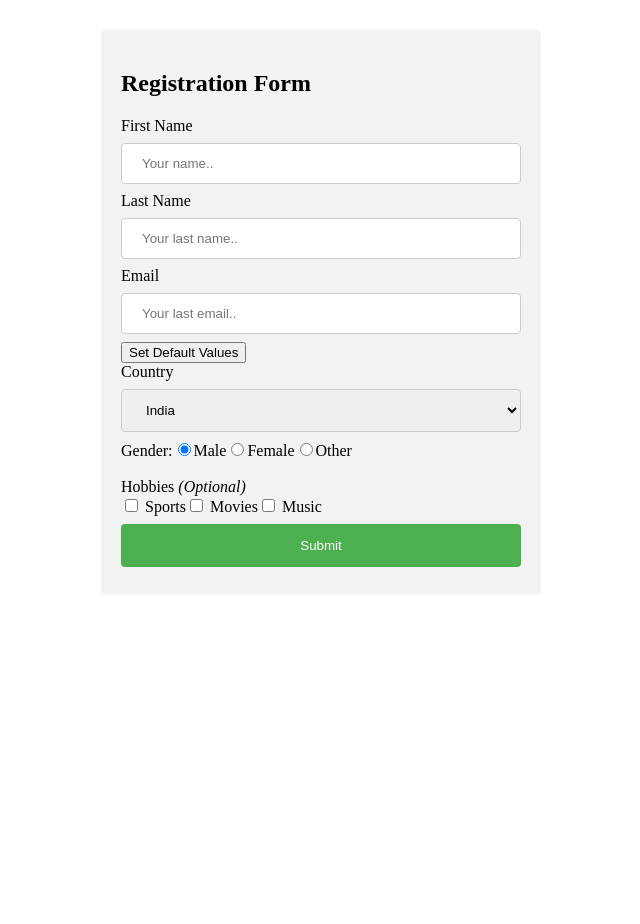
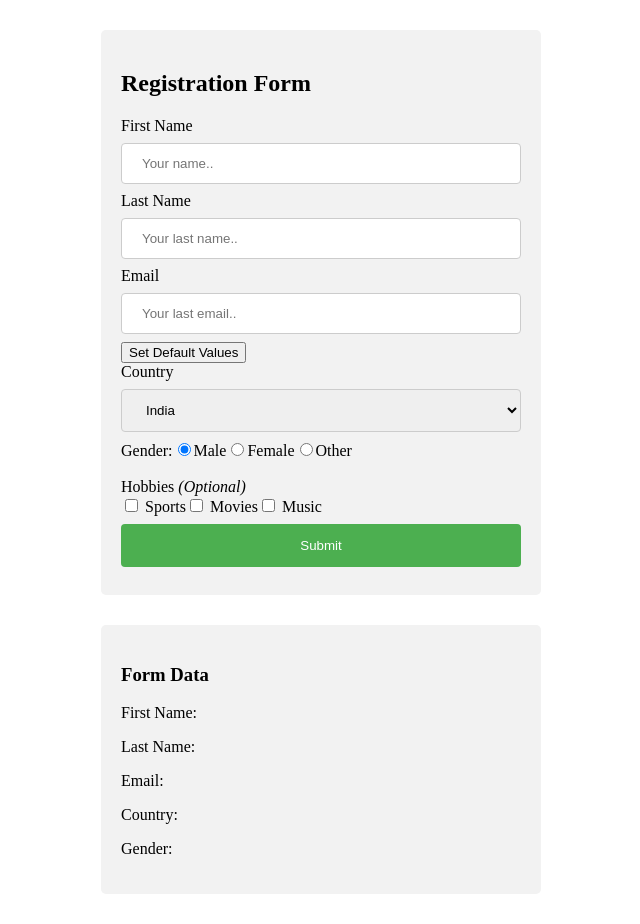
Before and after one commit to googray/ngfeatures-basic, an Angular app: page / in a window 1280 px wide. Shown: the whole page, without its empty margins (319-959 px from the left). Before the commit the page ends 800 px from the top, so only its background shows below. Built offline with nearby package versions, Linux system fonts and the light colour scheme.

Commit message:
resetForm meth

```diff
--- a/src/app/app.component.html
+++ b/src/app/app.component.html
@@ -8,10 +8,11 @@
         id="fname"
         placeholder="Your name.."
         name="firstname"
-        [(ngModel)]="firstname"
+        ngModel
         required
         #fname="ngModel"
       />
+      <!-- [(ngModel)]="firstname" -->
 
       <!-- <div>
         <small *ngIf="fname.invalid && fname.touched"
@@ -26,9 +27,10 @@
         id="lname"
         placeholder="Your last name.."
         name="lastname"
-        [(ngModel)]="lastname"
+        ngModel
         required
       />
+      <!-- [(ngModel)]="lastname" -->
       <!-- <div>
         <span *ngIf="lastname">You entered {{ lastname }}</span>
       </div> -->
@@ -101,11 +103,21 @@
   </form>
 </div>
 
-<!-- <div class="form-data">
+<div class="form-data">
   <h3>Form Data</h3>
-  <p>First Name: <b>{{firstname}}</b></p>
-  <p>Last Name: <b>{{lastname}}</b></p>
-  <p>Email: <b>{{email}}</b></p>
-  <p>Country: <b>{{country}}</b></p>
-  <p>Gender: <b>{{gen}}</b></p>
-</div> -->
+  <p>
+    First Name: <b>{{ firstname }}</b>
+  </p>
+  <p>
+    Last Name: <b>{{ lastname }}</b>
+  </p>
+  <p>
+    Email: <b>{{ email }}</b>
+  </p>
+  <p>
+    Country: <b>{{ country }}</b>
+  </p>
+  <p>
+    Gender: <b>{{ gen }}</b>
+  </p>
+</div>
--- a/src/app/app.component.ts
+++ b/src/app/app.component.ts
@@ -11,6 +11,10 @@ export class AppComponent implements OnChanges {
   defaultCountry = 'india';
   firstname!: string;
   lastname!: string;
+  email!: string;
+  gen!: string;
+  country!: string;
+
   defaultGender = 'Male';
 
   gender = [
@@ -23,6 +27,14 @@ export class AppComponent implements OnChanges {
 
   onSubmit() {
     console.log(this.form);
+
+    this.firstname = this.form.value.personDetails.firstname;
+    this.lastname = this.form.value.personDetails.lastname;
+    this.email = this.form.value.personDetails.email;
+    this.gen = this.form.value.gender;
+    this.country = this.form.value.country;
+
+    this.form.resetForm();
   }
 
   setDefaultValues() {
```
